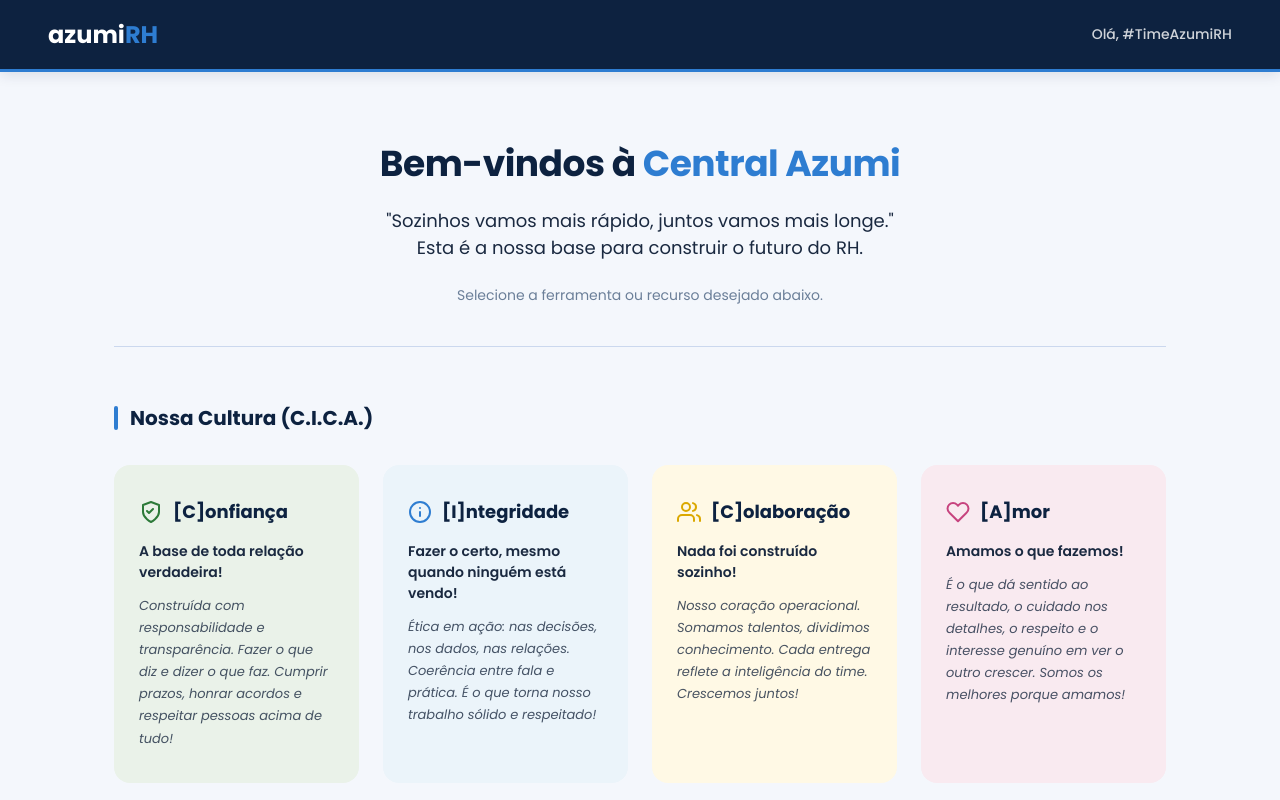
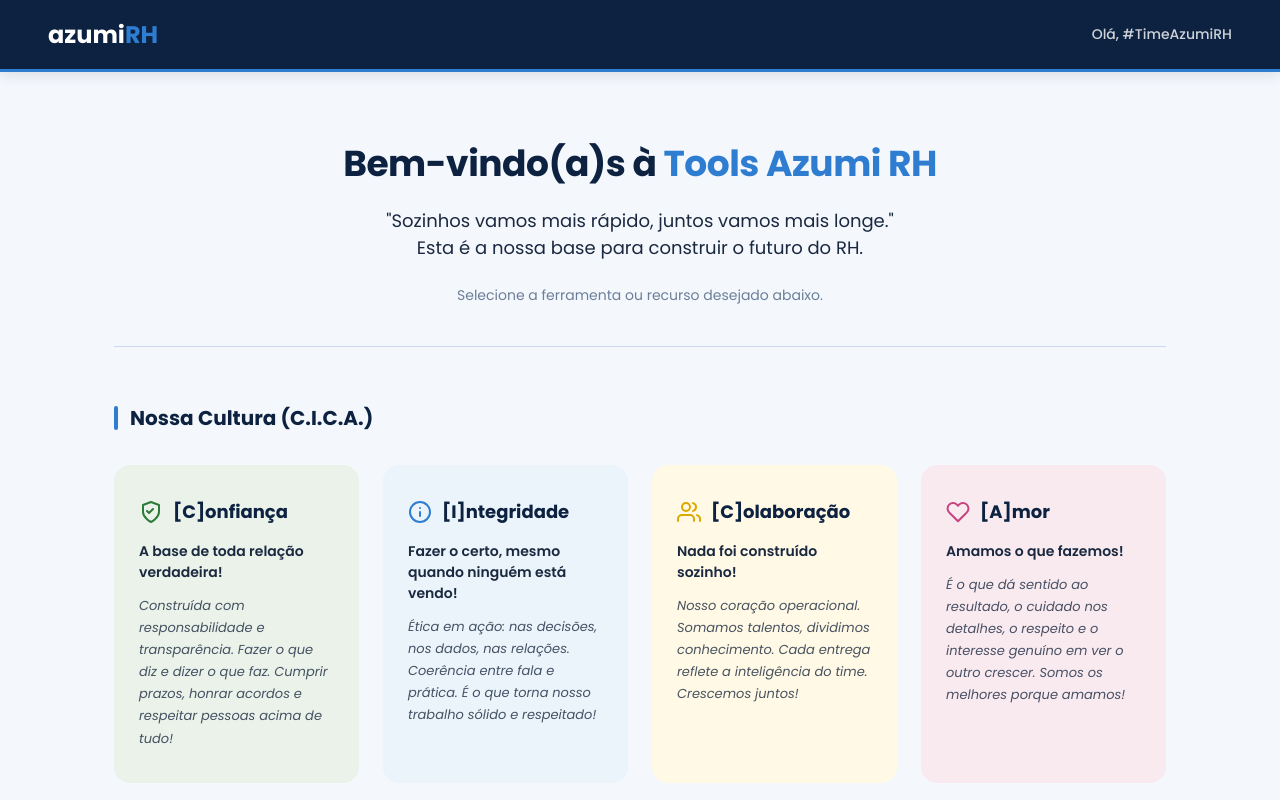
Before and after one commit to azudoka/azumi-tools, a plain HTML site: page index.html in a window 1280 px wide. Shown: the top 800 px of the page. Drawn offline with nearby package versions, Linux system fonts and the light colour scheme.

Commit message:
Update index.html

```diff
--- a/index.html
+++ b/index.html
@@ -365,7 +365,7 @@
 
   <main>
     <div class="hero">
-      <h1>Bem-vindos à <span>Central Azumi</span></h1>
+      <h1>Bem-vindo(a)s à <span>Tools Azumi RH</span></h1>
       <p class="lead">"Sozinhos vamos mais rápido, juntos vamos mais longe."<br>Esta é a nossa base para construir o futuro do RH.</p>
       <p class="sub">Selecione a ferramenta ou recurso desejado abaixo.</p>
     </div>
```
